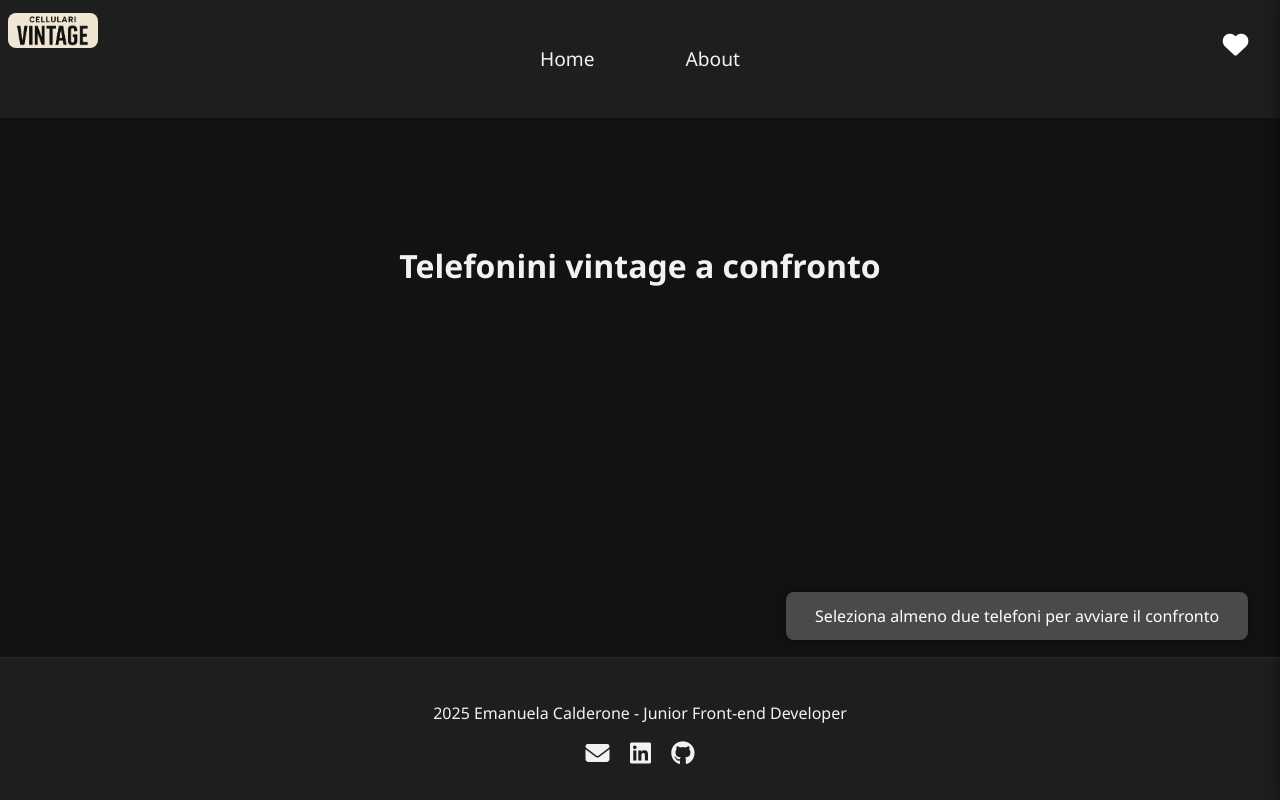
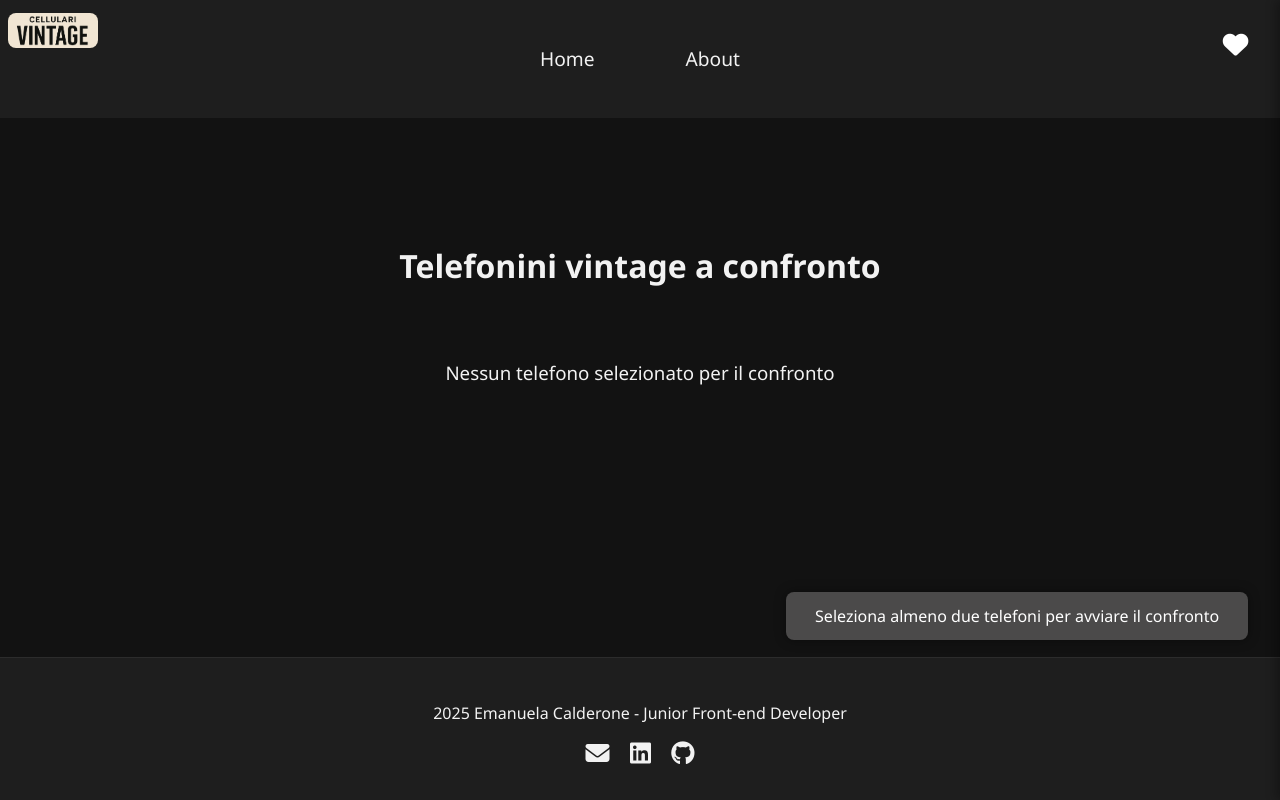
Before and after one commit to EmanuelaCalderone/progetto-finale-spec-frontend-front, a React (Vite) app: page /compare in a window 1280 px wide. Built offline with nearby package versions, Linux system fonts and the light colour scheme.

Commit message:
add h3 in Comparison

```diff
--- a/src/pages/Comparison.jsx
+++ b/src/pages/Comparison.jsx
@@ -19,6 +19,7 @@ function Comparison() {
         return (
             <div className="comparison-table-container">
                 <h2 className="comparison-title">Telefonini vintage a confronto</h2>
+                <h3>Nessun telefono selezionato per il confronto</h3>
                 <div className="select-button-wrapper">
                     <Link to="/" className="home-link">
                         <button className="select-button-fixed">
--- a/src/styles/Comparison.css
+++ b/src/styles/Comparison.css
@@ -8,6 +8,7 @@
     text-align: center;
     display: flex;
     flex-direction: column;
+    justify-content: center;
     align-items: center;
     gap: 2em;
 }
@@ -136,6 +137,7 @@
     display: flex;
     justify-content: center;
     margin-bottom: 9em;
+
 }
 
 .select-button-fixed {
```
